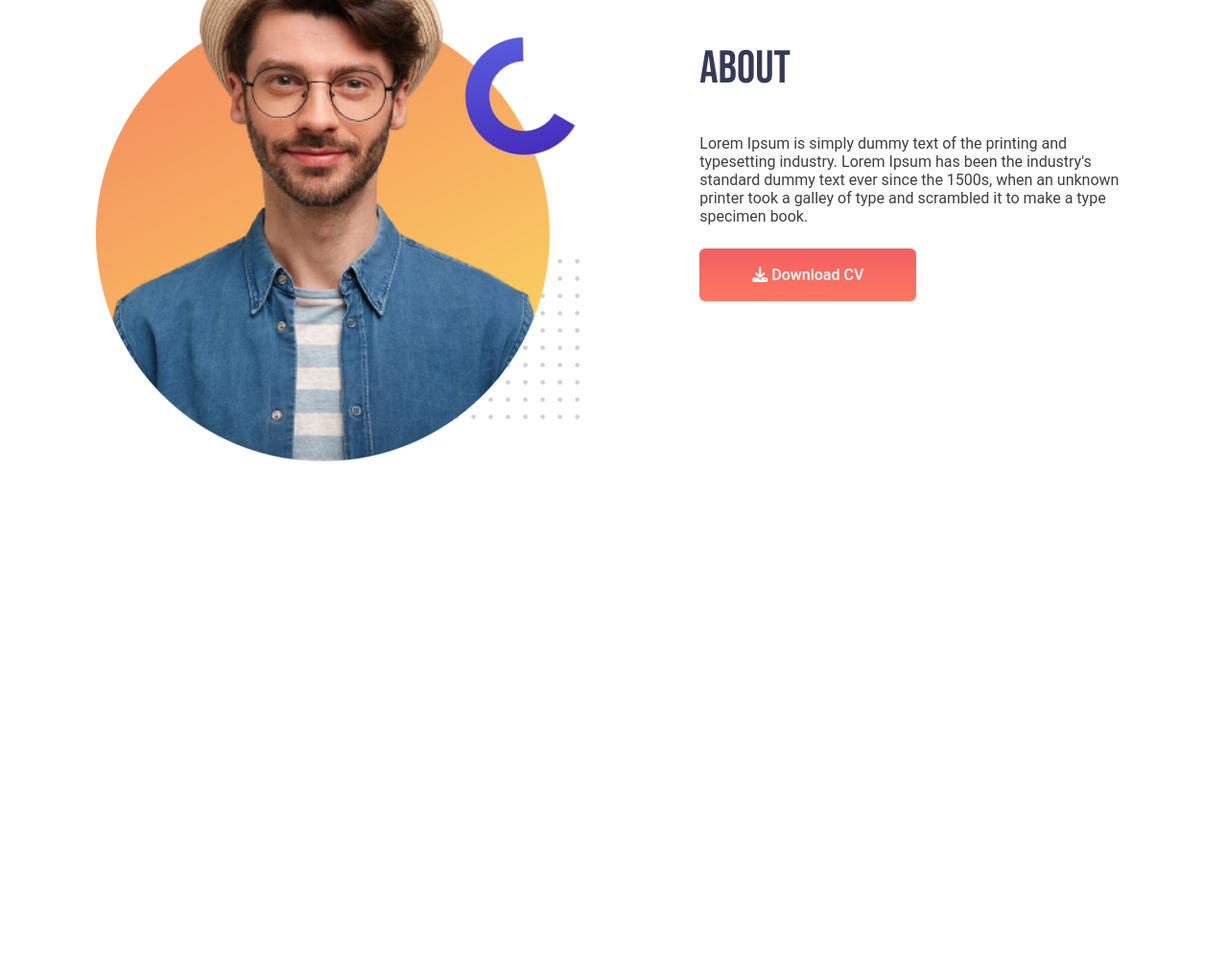
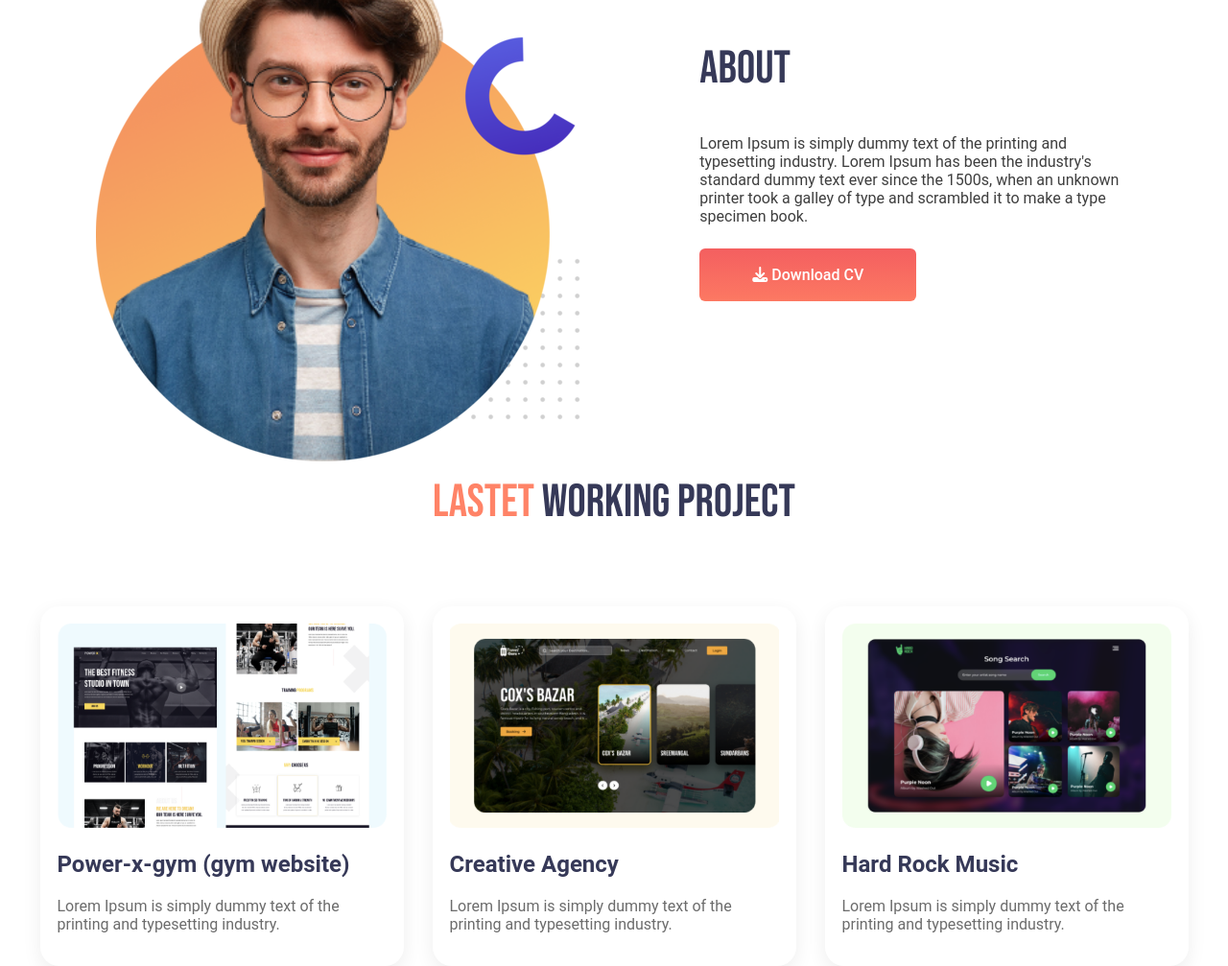
Before and after one commit to noboKumar/PH-personal-website, a plain HTML site: page index.html in a window 1280 px wide. Shown: the part 941-1948 px from the top of the page at 96% size. Before the commit the page ends 1426 px from the top, so only its background shows below. Drawn offline with Linux system fonts and the light colour scheme.

Commit message:
add project section and responsive

```diff
--- a/index.html
+++ b/index.html
@@ -1,11 +1,14 @@
 <!DOCTYPE html>
 <html lang="en">
   <head>
-    <meta charset="UTF-8">
-    <meta name="viewport" content="width=device-width, initial-scale=1.0">
+    <meta charset="UTF-8" />
+    <meta name="viewport" content="width=device-width, initial-scale=1.0" />
     <title>personal-website</title>
-    <script src="https://kit.fontawesome.com/1580155eab.js" crossorigin="anonymous"></script>
-    <link rel="stylesheet" href="style.css">
+    <script
+      src="https://kit.fontawesome.com/1580155eab.js"
+      crossorigin="anonymous"
+    ></script>
+    <link rel="stylesheet" href="style.css" />
   </head>
   <body>
     <header>
@@ -19,26 +22,75 @@
       </nav>
       <div class="banner">
         <div class="banner-content">
-                <h1>Hello, I'm <br> <span class="colored-name">Rob Davidson</span></h1>
-                <p>A full stack allaround designer that placerat in massa consectetur</p>
+          <h1>
+            Hello, I'm <br />
+            <span class="colored-name">Rob Davidson</span>
+          </h1>
+          <p>
+            A full stack allaround designer that placerat in massa consectetur
+          </p>
           <button class="btn-primary">Hire Me</button>
         </div>
         <div class="banner-img">
-                <img src="./images/do not use this pic.png" alt="a person smiling">
+          <img src="./images/do not use this pic.png" alt="a person smiling" />
         </div>
       </div>
       <section class="about">
         <div class="about-img">
-                <img src="./images/do not use this pic2.png" alt="">
+          <img src="./images/do not use this pic2.png" alt="" />
         </div>
         <div class="about-content">
           <h1>About</h1>
-                <p>Lorem Ipsum is simply dummy text of the printing and typesetting industry. Lorem Ipsum has been the industry's standard dummy text ever since the 1500s, when an unknown printer took a galley of type and scrambled it to make a type specimen book.</p>
-                <button class="btn-primary"><i class="fa-solid fa-download"></i>&nbsp;Download CV</button>
+          <p>
+            Lorem Ipsum is simply dummy text of the printing and typesetting
+            industry. Lorem Ipsum has been the industry's standard dummy text
+            ever since the 1500s, when an unknown printer took a galley of type
+            and scrambled it to make a type specimen book.
+          </p>
+          <button class="btn-primary">
+            <i class="fa-solid fa-download"></i>&nbsp;Download CV
+          </button>
         </div>
       </section>
     </header>
     <main>
+      <section class="project">
+        <div class="project-head">
+          <span class="colored-name">LASTET</span> WORKING PROJECT
+        </div>
+        <div class="project-container">
+          <div class="project-box">
+            <div>
+                <img src="./images/image 4.png" alt="" />
+                <h2>Power-x-gym (gym website)</h2>
+                <p>
+                  Lorem Ipsum is simply dummy text of the printing and typesetting
+                  industry.
+                </p>
+            </div>
+          </div>
+          <div class="project-box">
+            <div>
+                <img src="./images/image 5.png" alt="" />
+                <h2>Creative Agency</h2>
+                <p>
+                  Lorem Ipsum is simply dummy text of the printing and typesetting
+                  industry.
+                </p>
+            </div>
+          </div>
+          <div class="project-box">
+            <div>
+                <img src="./images/image 8.png" alt="" />
+                <h2>Hard Rock Music</h2>
+                <p>
+                  Lorem Ipsum is simply dummy text of the printing and typesetting
+                  industry.
+                </p>
+            </div>
+          </div>
+        </div>
+      </section>
     </main>
     <footer></footer>
   </body>
--- a/style.css
+++ b/style.css
@@ -68,7 +68,7 @@ ul {
 }
 
 /* about-section */
-.about{
+.about {
   display: flex;
   align-items: center;
   justify-content: space-evenly;
@@ -88,46 +88,92 @@ ul {
   margin-top: 27px;
   margin-bottom: 24px;
 }
-.about-img img{
+.about-img img {
   width: 100%;
 }
-
-
-
-
+/* project section */
+.project {
+  max-width: 1800px;
+  margin: 0 auto;
+}
+.project-head {
+  font-family: Bebas Neue;
+  font-size: 3rem;
+  font-weight: 500;
+  color: rgb(54, 57, 88);
+  text-align: center;
+  margin: 10px 0 80px 0;
+}
+.project-container {
+  max-width: 1140px;
+  margin: 0 auto;
+  display: flex;
+  justify-content: center;
+  align-items: center;
+  gap: 30px;
+}
+.project-box {
+  border-radius: 19.74px;
+  box-shadow: 0px 6.58px 19.74px 0px rgba(0, 0, 0, 0.07);
+  background: rgb(255, 255, 255);
+  padding: 18px;
+}
+.project-box img {
+  width: 343px;
+  height: 213px;
+}
+.project-box h2 {
+  color: rgb(54, 57, 88);
+  font-family: Roboto;
+  font-size: 1.5rem;
+  font-weight: 700;
+}
+.project-box p {
+  color: rgb(108, 108, 108);
+  font-family: Roboto;
+  font-size: 16px;
+  font-weight: 400;
+  width: 316px;
+}
 
 
 
 
 /* <---mobile device media---> */
 @media only screen and (max-width: 567px) {
-  body{
+  body {
     margin-right: 5%;
     margin-left: 5%;
   }
   ul,
-  .about {
+  .about,
+  .project-container {
     flex-direction: column;
   }
   .banner {
     flex-direction: column-reverse;
   }
   .about-content p,
-  .banner-content p {
+  .banner-content p,
+  .project-container {
     width: 100%;
   }
 }
 
 /* teblet-screen media */
 @media only screen and (min-width: 567px) and (max-width: 992px) {
-  body{
+  body {
     margin-right: 5%;
     margin-left: 5%;
   }
   .banner {
     flex-direction: column-reverse;
   }
-  .about{
+  .about,
+  .project-container {
     flex-direction: column;
   }
+  .project-container{
+    text-align: center;
+  }
 }
```
Lines whose indentation alone changed are shown as unchanged.
